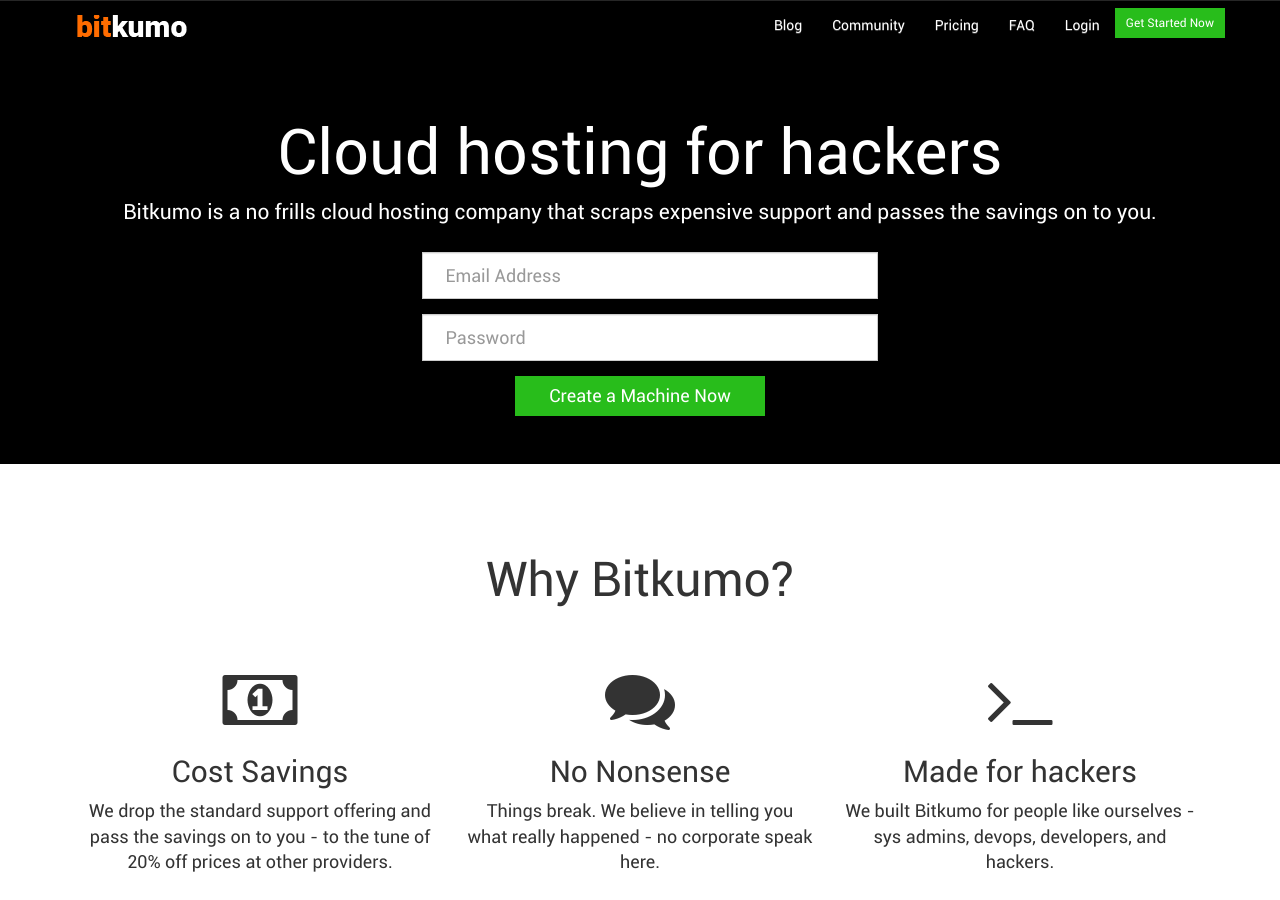
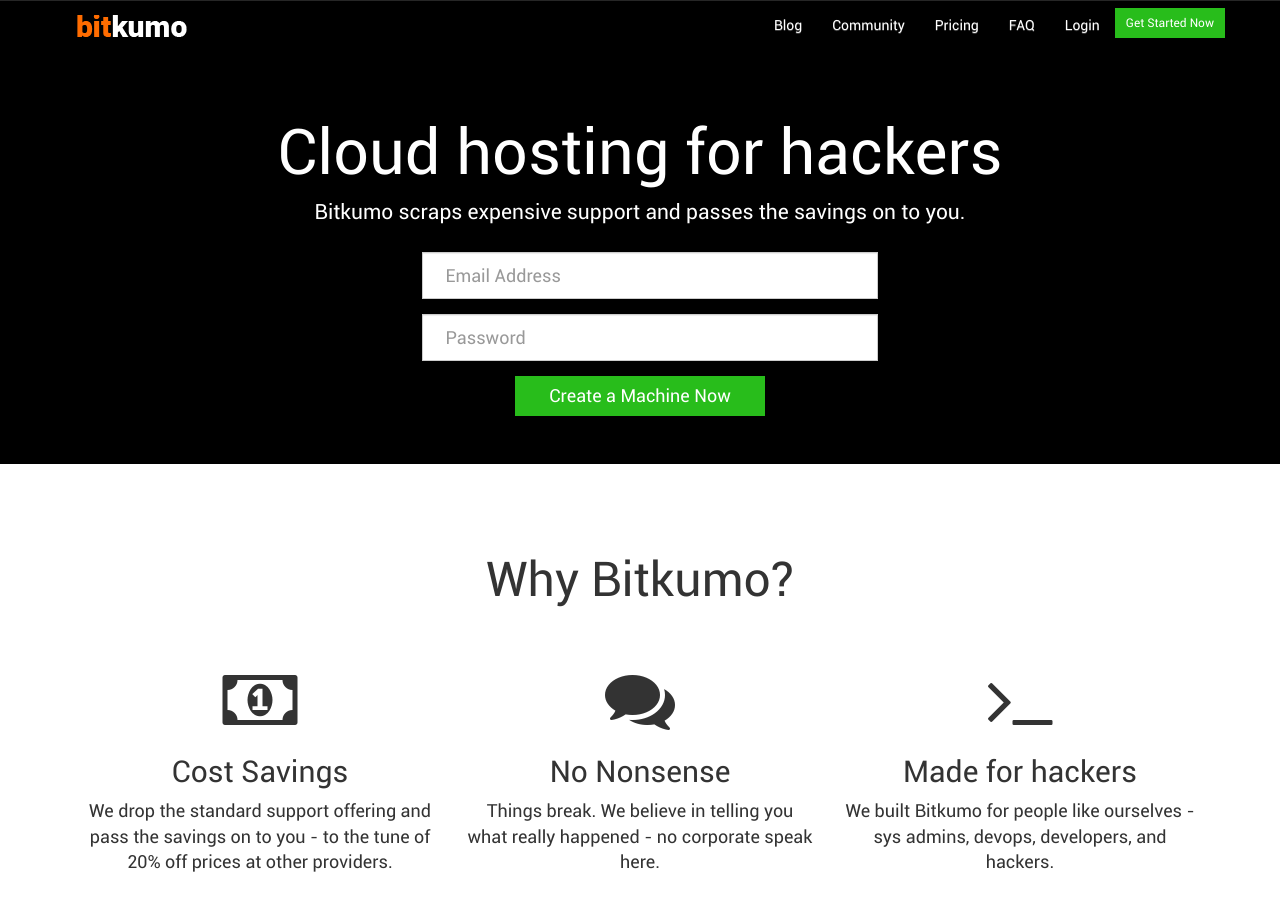
Before and after one commit to silverp1/bitkumo-website, a Jekyll site: the page built from index.html, in a window 1280 px wide and 900 px high. Built offline with Jekyll 4.4.1, drawn with Linux system fonts in a browser that asks for light colours; nearby versions of some CDN libraries.

Commit message:
Refine call to action message

```diff
--- a/index.html
+++ b/index.html
@@ -5,7 +5,7 @@
 <div class="jumbotron main-jumbotron">
   <div class="container center">
     <h1>Cloud hosting for hackers</h1>
-    <p>Bitkumo is a no frills cloud hosting company that scraps expensive support and passes the savings on to you.</p>
+    <p>Bitkumo scraps expensive support and passes the savings on to you.</p>
     <form method="post" class="center signup-form" action="https://app.bitkumo.com/auth" style="width:40%;">
       <input name="redirect" type="hidden" value="/machines/new">
       <div class="form-group">
```
